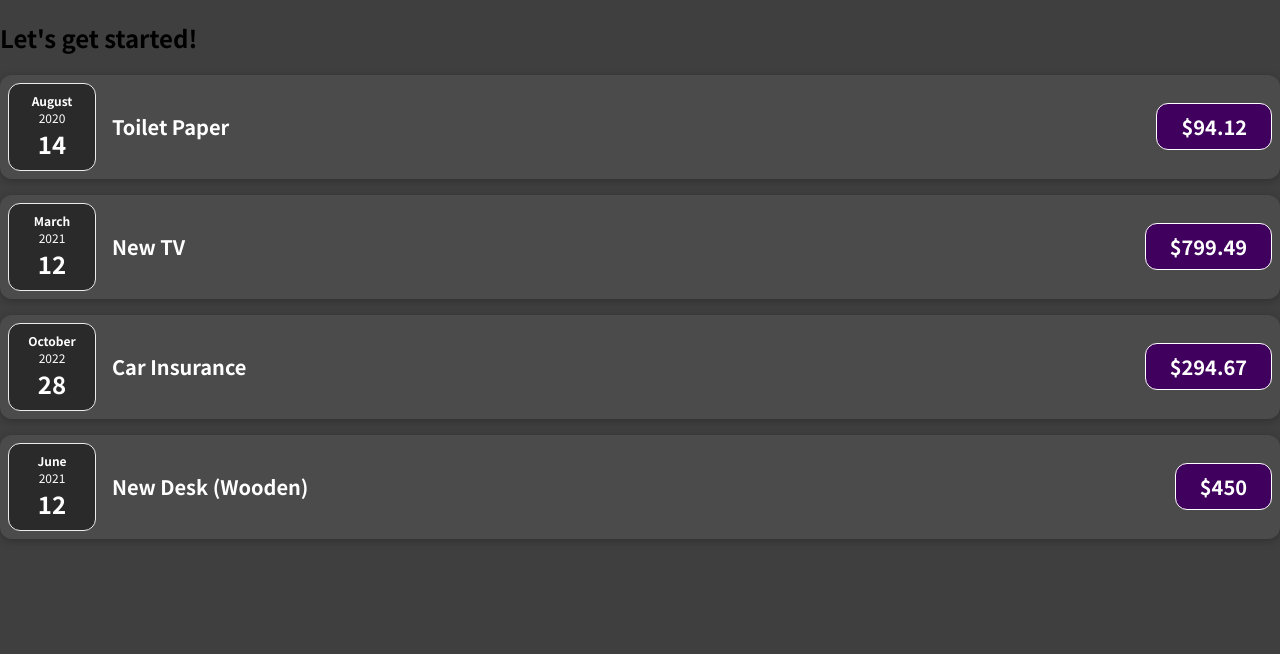
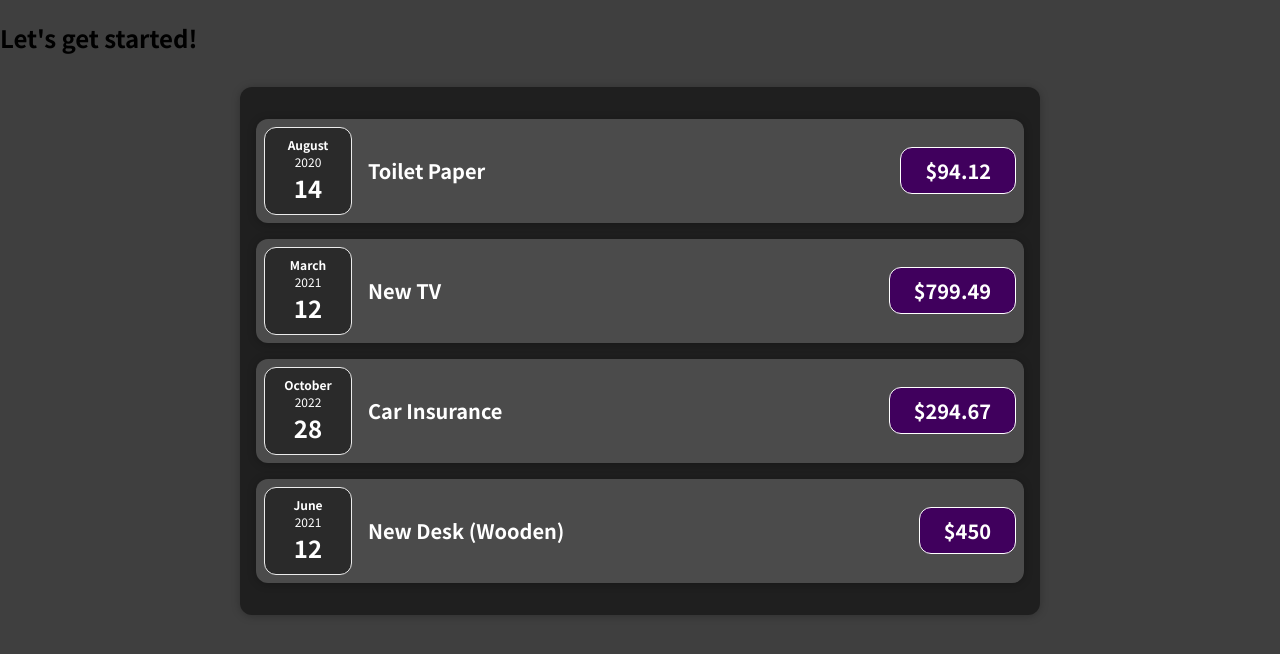
Before and after one commit to Alen992/react-complete-guide, a JavaScript app: page / in a window 1280 px wide. Shown: the top 654 px of the page. Built offline with nearby package versions, Linux system fonts and the light colour scheme.

Commit message:
The Concept of Composiotion (children props)

```diff
--- a/src/App.js
+++ b/src/App.js
@@ -1,4 +1,4 @@
-import ExpenseItem from './components/ExpenseItem';
+import Expenses from './components/Expenses';
 
 function App() {
   const expenses = [
@@ -31,26 +31,7 @@
   return (
     <div>
       <h2>Let's get started!</h2>
-      <ExpenseItem
-        title={expenses[0].title}
-        amount={expenses[0].amount}
-        date={expenses[0].date}
-      />
-      <ExpenseItem
-        title={expenses[1].title}
-        amount={expenses[1].amount}
-        date={expenses[1].date}
-      />
-      <ExpenseItem
-        title={expenses[2].title}
-        amount={expenses[2].amount}
-        date={expenses[2].date}
-      />
-      <ExpenseItem
-        title={expenses[3].title}
-        amount={expenses[3].amount}
-        date={expenses[3].date}
-      />
+      <Expenses items={expenses} />
     </div>
   );
 }
--- /dev/null
+++ b/src/components/Card.css
@@ -0,0 +1,4 @@
+.card {
+  border-radius: 12px;
+  box-shadow: 0 1px 8px rgba(0, 0, 0, 0.25);
+}
--- /dev/null
+++ b/src/components/Card.js
@@ -0,0 +1,8 @@
+import './Card.css';
+
+function Card(props) {
+  const classes = 'card ' + props.className;
+  return <div className={classes}>{props.children}</div>;
+}
+
+export default Card;
--- a/src/components/ExpenseItem.css
+++ b/src/components/ExpenseItem.css
@@ -2,10 +2,8 @@
   display: flex;
   justify-content: space-between;
   align-items: center;
-  box-shadow: 0 2px 8px rgba(0, 0, 0, 0.25);
   padding: 0.5rem;
   margin: 1rem 0;
-  border-radius: 12px;
   background-color: #4b4b4b;
 }
 
--- a/src/components/ExpenseItem.js
+++ b/src/components/ExpenseItem.js
@@ -1,15 +1,16 @@
 import ExpenseDate from './ExpenseDate';
 import './ExpenseItem.css';
+import Card from './Card';
 
 function ExpenseItem(props) {
   return (
-    <div className='expense-item'>
+    <Card className='expense-item'>
       <ExpenseDate date={props.date} />
       <div className='expense-item__description'>
         <h2>{props.title}</h2>
         <div className='expense-item__price'>${props.amount}</div>
       </div>
-    </div>
+    </Card>
   );
 }
 
--- /dev/null
+++ b/src/components/Expenses.css
@@ -0,0 +1,7 @@
+.expenses {
+  padding: 1rem;
+  background-color: rgb(31, 31, 31);
+  margin: 2rem auto;
+  width: 50rem;
+  max-width: 95%;
+}
--- /dev/null
+++ b/src/components/Expenses.js
@@ -0,0 +1,32 @@
+import ExpenseItem from './ExpenseItem';
+import './Expenses.css';
+import Card from './Card';
+
+function Expenses(props) {
+  return (
+    <Card className='expenses'>
+      <ExpenseItem
+        title={props.items[0].title}
+        amount={props.items[0].amount}
+        date={props.items[0].date}
+      />
+      <ExpenseItem
+        title={props.items[1].title}
+        amount={props.items[1].amount}
+        date={props.items[1].date}
+      />
+      <ExpenseItem
+        title={props.items[2].title}
+        amount={props.items[2].amount}
+        date={props.items[2].date}
+      />
+      <ExpenseItem
+        title={props.items[3].title}
+        amount={props.items[3].amount}
+        date={props.items[3].date}
+      />
+    </Card>
+  );
+}
+
+export default Expenses;
```
